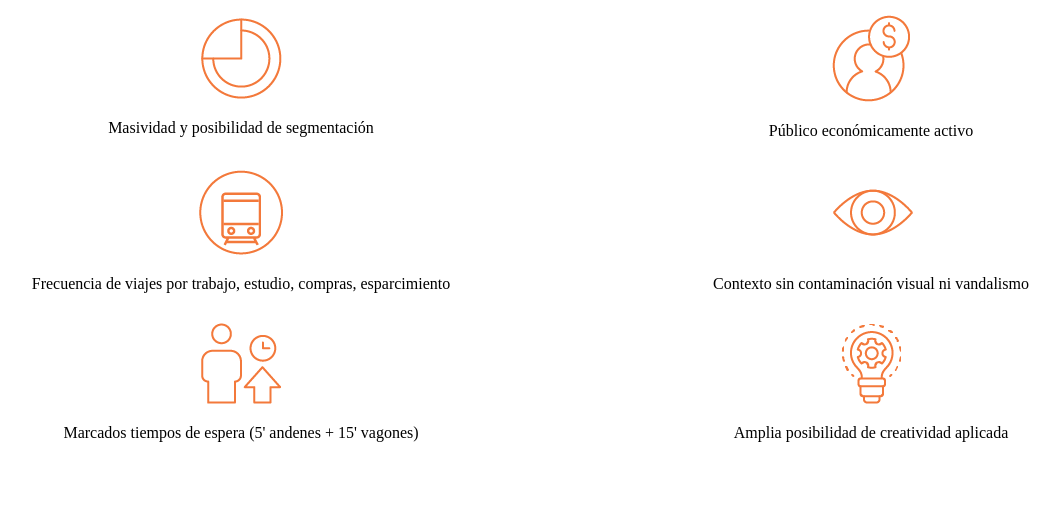
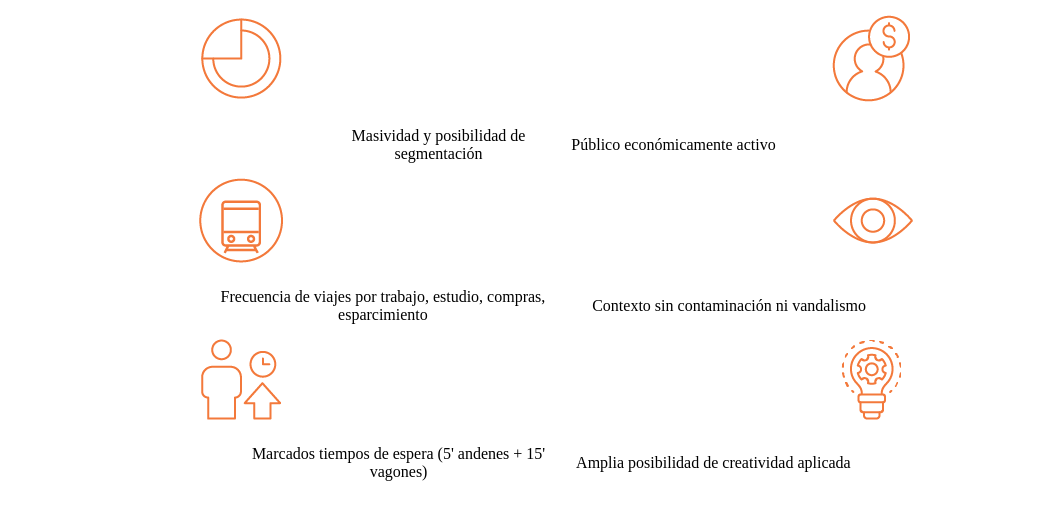
Before and after one commit to quinojuan/grupovia, a plain HTML site: page galeriaBeneficios.html in a window 1280 px wide. Shown: the whole page, without its empty margins (84-1144 px from the left). Drawn offline with Linux system fonts and the light colour scheme.

Commit message:
galeria terminada y alineada

```diff
--- a/beneficios.css
+++ b/beneficios.css
@@ -10,6 +10,7 @@
     align-items: center;
     width: 100%;
     justify-content: center;
+
 }
 
 .contenedorBeneficios > div > figure {
@@ -21,10 +22,21 @@
 
 .contenedorBeneficios > div > figure > img {
     /* object-fit: cover; */
-    margin: 0 auto 20px;
+    margin: 0 auto 10px;
 }
 
 .contenedorBeneficios > div > figure > figcaption {
     margin: 0 auto;
     text-align: center;
 }
+
+.descripciones {
+    display: flex;
+    align-items: center;
+
+}
+
+.descripciones p {
+    width: 50%;
+    text-align: center;
+}
--- a/galeriaBeneficios.html
+++ b/galeriaBeneficios.html
@@ -8,8 +8,7 @@
     <title>Beneficios</title>
   </head>
   <body>
-    <div class="contenedorBeneficios">
-      <div>
+    <!--<div>
       <figure>
         <img src="./assets/galeriaBeneficios/torta.png" alt="" />
         <figcaption>Masividad y posibilidad de segmentación</figcaption>
@@ -44,6 +43,43 @@
           <img src="./assets/galeriaBeneficios/foquito.png" alt="" />
           <figcaption>Amplia posibilidad de creatividad aplicada</figcaption>
         </figure>
+      </div>-->
+      <div class="contenedorBeneficios">
+      <div>
+        <figure>
+          <img src="./assets/galeriaBeneficios/torta.png" alt="" />
+        </figure>
+        <figure>
+          <img src="./assets/galeriaBeneficios/dinero.png" alt="" />
+        </figure>
+        <div class="descripciones">
+          <p>Masividad y posibilidad de segmentación</p>
+          <p>Público económicamente activo</p>
+        </div>
+      </div>
+      <div>
+        <figure>
+          <img src="./assets/galeriaBeneficios/tren.png" alt="" />
+        </figure>
+        <figure>
+          <img src="./assets/galeriaBeneficios/ojito.png" alt="" />
+        </figure>
+        <div class="descripciones">
+          <p>Frecuencia de viajes por trabajo, estudio, compras, esparcimiento</p>
+          <p>Contexto sin contaminación ni vandalismo</p>
+        </div>
+      </div>
+      <div>
+        <figure>
+          <img src="./assets/galeriaBeneficios/hombrecito.png" alt="" />
+        </figure>
+        <figure>
+          <img src="./assets/galeriaBeneficios/foquito.png" alt="" />
+        </figure>
+        <div class="descripciones">
+          <p>Marcados tiempos de espera (5' andenes + 15' vagones)</p>
+          <p>Amplia posibilidad de creatividad aplicada</p>
+        </div>
       </div>
     </div>
   </body>
```
Lines whose indentation alone changed are shown as unchanged.
